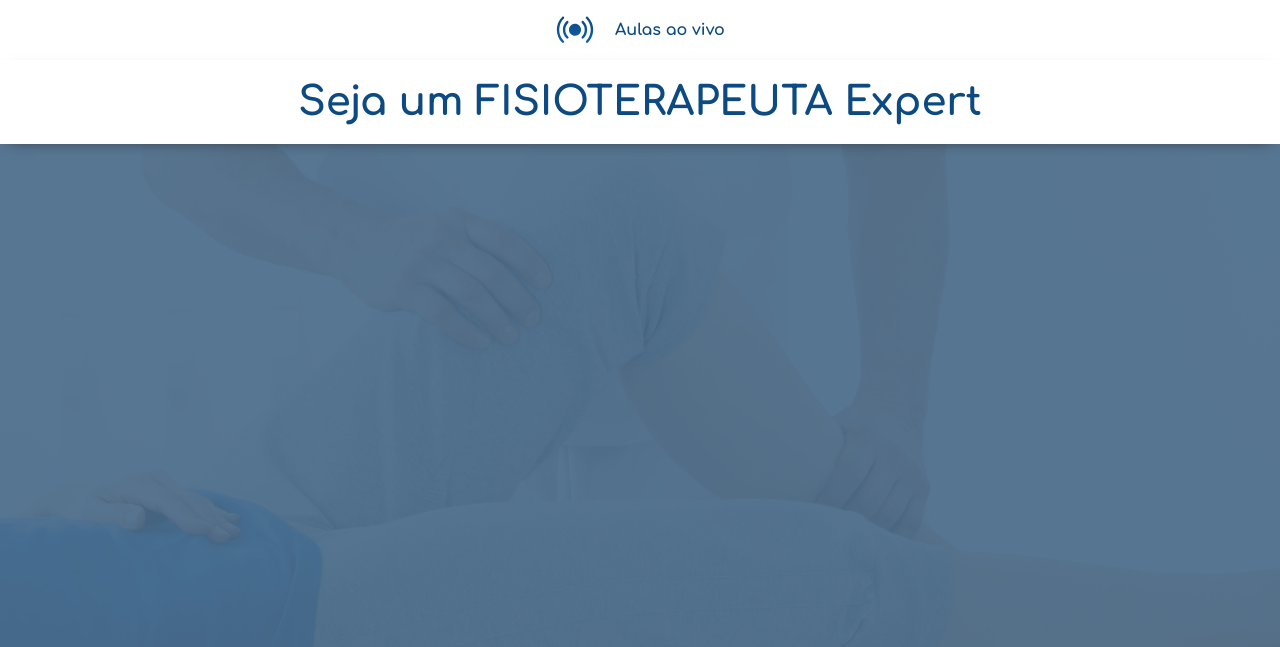
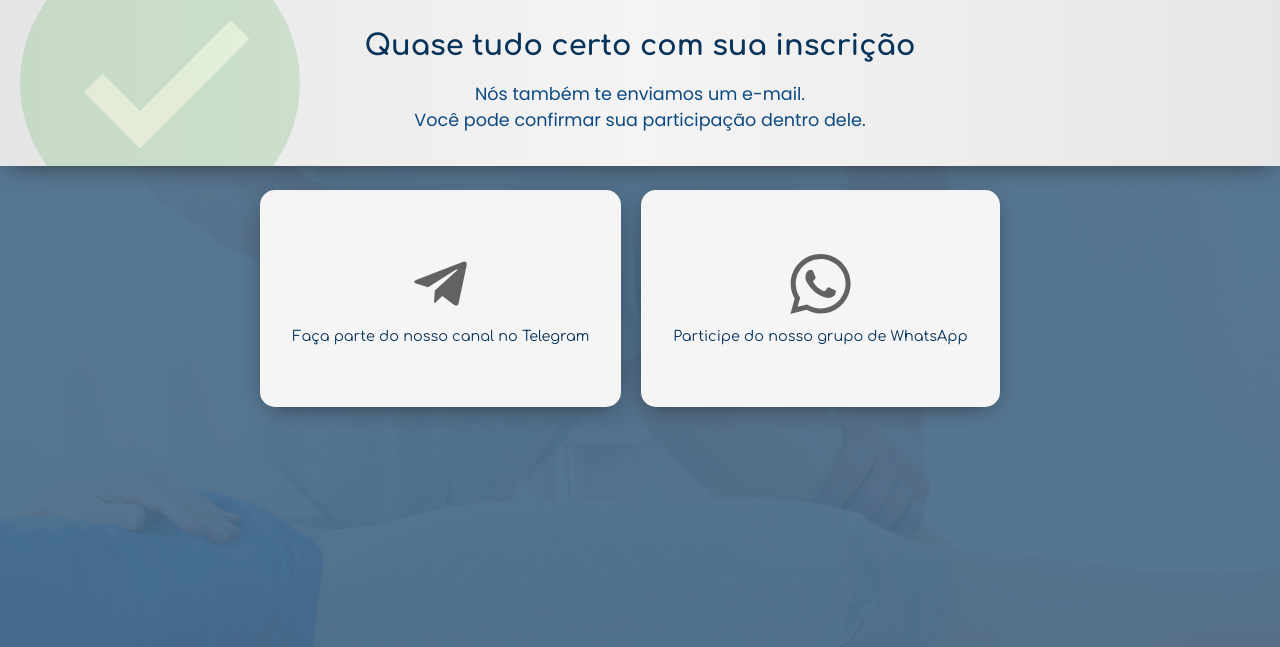
Before and after one commit to Startap/newtimes-joseordenes, a PHP site: template views/website/obrigado.php in a window 1280 px wide. Shown: the top 647 px of the page. Run offline with PHP 8.4, Linux system fonts and the light colour scheme; the template is opened without the code that fills it, so the values that code supplies are empty.

Commit message:
💚 Finish thank you page redesign

```diff
--- a/assets/app.css
+++ b/assets/app.css
@@ -2,8 +2,7 @@ html {
   width: 100%;
 }
 
-body,
-html {
+body, html {
   display: block;
   box-sizing: border-box;
   margin: 0;
@@ -134,6 +133,7 @@ body {
 /**
 * Illustration section
 */
+
 #background-2 {
   background-color: #e5e5e5;
   display: flex;
@@ -145,8 +145,7 @@ body {
   box-sizing: border-box;
 }
 
-section #objects-1,
-section #objects-2 {
+section #objects-1, section #objects-2 {
   max-width: 900px;
   display: flex;
   justify-content: center;
@@ -253,6 +252,7 @@ section #objects-2 {
   width: 100%;
   height: 200px;
 }
+
 #separador-1 {
   margin: 6.2% auto auto auto;
 }
@@ -276,8 +276,7 @@ section #objects-2 {
   position: relative;
 }
 
-#top-scene3:before,
-#top-scene3:after {
+#top-scene3:before, #top-scene3:after {
   display: block;
   position: absolute;
   content: "";
@@ -299,9 +298,17 @@ section #objects-2 {
   top: 99%;
 }
 
-#box-1 { flex-basis: 20%; }
-#box-2 { flex-basis: 30%; }
-#box-3 { flex-basis: 37%; }
+#box-1 {
+  flex-basis: 20%;
+}
+
+#box-2 {
+  flex-basis: 30%;
+}
+
+#box-3 {
+  flex-basis: 37%;
+}
 
 .rows {
   display: flex;
@@ -433,19 +440,10 @@ p#subtitle-footer {
   font-weight: bold;
   font-size: 18px;
   line-height: 20px;
-  background: linear-gradient(
-    93.87deg,
-    #18b5ba 49.96%,
-    rgba(23, 195, 201, 0.8) 97.38%
-  );
+  background: linear-gradient( 93.87deg, #18b5ba 49.96%, rgba(23, 195, 201, 0.8) 97.38%);
   border: 1px solid #0d4a81;
   box-sizing: border-box;
-  box-shadow: 0px 62px 53px rgba(24, 181, 186, 0.0347977),
-    0px 32.9851px 31.8823px rgba(24, 181, 186, 0.0489529),
-    0px 20.4158px 21.1919px rgba(24, 181, 186, 0.0577066),
-    0px 15.1541px 18.0014px rgba(24, 181, 186, 0.0635428),
-    0px 11.4655px 16.124px rgba(24, 181, 186, 0.0674648),
-    0px 6.74215px 10.6854px rgba(24, 181, 186, 0.07);
+  box-shadow: 0px 62px 53px rgba(24, 181, 186, 0.0347977), 0px 32.9851px 31.8823px rgba(24, 181, 186, 0.0489529), 0px 20.4158px 21.1919px rgba(24, 181, 186, 0.0577066), 0px 15.1541px 18.0014px rgba(24, 181, 186, 0.0635428), 0px 11.4655px 16.124px rgba(24, 181, 186, 0.0674648), 0px 6.74215px 10.6854px rgba(24, 181, 186, 0.07);
   border-radius: 8px;
   margin: 2% auto auto auto;
 }
@@ -463,8 +461,8 @@ footer {
   color: #f5f5f5;
 }
 
+/** FORM replacementes */
 
-/** FORM replacementes */
 #rd-section-kl02258o {
   background: transparent !important;
 }
@@ -482,7 +480,7 @@ footer {
   text-align: center;
 }
 
-#rd-form-kl02258v .with-select-flags > .phone-input-group > .select2-container > .select2-choice {
+#rd-form-kl02258v .with-select-flags>.phone-input-group>.select2-container>.select2-choice {
   height: 60px !important;
   display: flex;
   align-items: center;
@@ -535,8 +533,8 @@ footer {
   position: inherit;
   display: inherit;
   text-align: center;
-  background: rgb(23,81,133);
-  background: linear-gradient(180deg, rgba(23,81,133,1) 0%, rgba(13,74,129,1) 35%, rgba(25,97,162,1) 100%);
+  background: rgb(23, 81, 133);
+  background: linear-gradient(180deg, rgba(23, 81, 133, 1) 0%, rgba(13, 74, 129, 1) 35%, rgba(25, 97, 162, 1) 100%);
   color: #F5F5F5;
   padding: 2em 0;
 }
@@ -546,7 +544,7 @@ footer {
 }
 
 .box-conteudo .row-obrigado {
-  display:flex;
+  display: flex;
   flex-direction: row;
   align-items: center;
   margin: auto;
@@ -572,8 +570,8 @@ footer {
   font-weight: bold;
   text-transform: uppercase;
   color: white;
-  background: rgb(23,81,133);
-background: linear-gradient(180deg, rgba(23,81,133,1) 0%, rgba(13,74,129,1) 35%, rgba(25,97,162,1) 100%);
+  background: rgb(23, 81, 133);
+  background: linear-gradient(180deg, rgba(23, 81, 133, 1) 0%, rgba(13, 74, 129, 1) 35%, rgba(25, 97, 162, 1) 100%);
   border-radius: 6px;
   font-size: 1.5em;
   padding: 1.5em 1em;
@@ -590,55 +588,42 @@ background: linear-gradient(180deg, rgba(23,81,133,1) 0%, rgba(13,74,129,1) 35%,
   #subtitle-1 {
     font-size: 0.9em;
   }
-
   #subtitle-2 {
     font-size: 0.75em;
   }
-
   section #objects-1, section #objects-2 {
     flex-direction: column;
   }
-
-    section #objects-1 > .object-text-content,
-    section #objects-2 > .object-text-content {
+  section #objects-1>.object-text-content, section #objects-2>.object-text-content {
     text-align: left;
   }
-
   .object-text-content::before {
     content: none;
   }
-
   #mid-separadores {
     flex-direction: column;
     padding: 2em 2em;
   }
-
   .box {
     margin-bottom: 20px;
   }
-
   #perfil-profissional {
     padding: 0 0em 3em 0em;
     flex-direction: column;
   }
-
   #perfil-profissional #perfil {
     text-align: center;
   }
-
   section#footer {
     padding-top: 3em;
   }
-
   #background-2 {
     padding: 3em 20px;
   }
-
   #background-2 #objects-1 {
     margin-bottom: 2em;
   }
 }
-
 
 #form__callout h3 {
   text-align: center;
@@ -668,3 +653,110 @@ background: linear-gradient(180deg, rgba(23,81,133,1) 0%, rgba(13,74,129,1) 35%,
   font-size: 0.8em;
   font-weight: normal;
 }
+
+#thanks__title, #section__social_network {
+  display: flex;
+  width: 100%;
+  justify-content: center;
+  position: relative;
+}
+
+#thanks__title {
+  background: linear-gradient(90deg, #e5e5e5 0%, #f4f4f4 50%, #e6e6e6 100%);
+  flex-direction: column;
+  box-sizing: border-box;
+  padding: 2em 0;
+  box-shadow: 0 5px 25px -10px #222;
+  z-index: 1;
+}
+
+#thanks__title::after {
+  content: '';
+  display: block;
+  z-index: -1;
+  position: absolute;
+  top: 0;
+  left: 0;
+  background: url('/assets/images/ok.svg') -5em bottom no-repeat;
+  background-size: 80%;
+  height: 100%;
+  width: 100%;
+  opacity: 0.2;
+}
+
+#thanks__title h1 {
+  font-family: 'Comfortaa';
+  font-size: 1.8em;
+  margin-bottom: 20px;
+  color: #08345a;
+  font-weight: 700;
+  text-align: center;
+}
+
+#thanks__title p {
+  font-family: 'Poppins', sans-serif;
+  font-size: 1.1em;
+  line-height: 150%;
+  color: #0d4a81;
+  text-align: center;
+}
+
+#section__social_network {
+  margin: 1.5em auto auto auto;
+  text-align: center;
+  display: flex;
+  flex-wrap: wrap;
+  align-content: stretch;
+  justify-content: center;
+}
+
+#section__social_network a {
+  text-decoration: none;
+  display: flex;
+  flex-direction: column;
+  position: relative;
+  justify-content: center;
+  padding: 4em 2em;
+  background: #f5f5f5;
+  border-radius: 15px;
+  margin-bottom: 20px;
+  font-family: 'Comfortaa';
+  box-sizing: border-box;
+  box-shadow: 0 5px 25px -10px #222;
+  transition: all 0.3s ease;
+}
+
+@media screen and (min-width: 768px) {
+  #section__social_network a {
+    margin-right: 20px;
+    margin-bottom: 0px;
+  }
+  #thanks__title::after {
+    background: url('/assets/images/ok.svg') center left no-repeat;
+    background-size: 25%;
+  }
+}
+
+.social_network_card div {
+  display: flex;
+  flex-direction: column;
+  font-size: 0.9em;
+  color: #08345a;
+}
+
+#section__social_network a:hover {
+  background: #08345a;
+}
+
+#section__social_network a:hover div {
+  color: #F5F5F5;
+}
+
+#section__social_network a:hover div img {
+  filter: invert(1) brightness(2);
+}
+
+#section__social_network a div img {
+  max-height: 60px;
+  margin-bottom: 15px;
+}
--- a/views/website/obrigado.php
+++ b/views/website/obrigado.php
@@ -1,4 +1,5 @@
 <?php
+
 /**
  * This is the thank you layout. All content placed here we'll be displayed when the user
  * calls '/obrigado' at browser or after click at Subscribe button. Since we have a backend
@@ -9,32 +10,27 @@
 
 
 <section id="background-1">
-    <div id="header-bar">
-        <img id="icon-1" src="/assets/images/icon_broadcast.svg"  width="40px" height="40px" alt="" >
-        <p id="description-icon-1">Aulas ao vivo</p>
+    <div id="thanks__title">
+        <h1>Quase tudo certo com sua inscrição</h1>
+        <p>
+            Nós também te enviamos um e-mail.
+            <br>Você pode confirmar sua participação dentro dele.
+        </p>
     </div>
 
-    <h1 id="title-1">Seja um FISIOTERAPEUTA Expert</h1>
+    <div id="section__social_network">
+        <a href="https://t.me/ordenesjosem" class="social_network_card" target="_blank" rel="nofollow norel">
+            <div>
+                <img src="/assets/images/social_icons/telegram-plane.svg" alt="Ícone de rede social - Telegram" />
+                Faça parte do nosso canal no Telegram
+            </div>
+        </a>
 
-    <!-- <div id="box-agradecimento">
-        <div class="box-header">
-            <h2>Obrigado por se inscrever</h2>
-        </div>
-        <div class="box-conteudo">
-            <div class="row-obrigado">
-                <img src="/assets/images/Icon__Chat.svg" alt="">
-                <p>Você recebeu um e-mail. Lá tem um link para as aulas ao vivo.</p>
+        <a href="https://chat.whatsapp.com/CHcqmTOoRML1YYs5TZbhEi" class="social_network_card" target="_blank" rel="nofollow norel">
+            <div>
+                <img src="/assets/images/social_icons/whatsapp.svg" alt="Ícone de rede social - WhatsApp" />
+                Participe do nosso grupo de WhatsApp
             </div>
-            <div class="row-obrigado">
-                <img src="/assets/images/Icon__Email.svg" alt="">
-                <p>Você também pode entrar para nosso canal do <b>Telegram</b> e ser avisado das novidades.</p>
-            </div>
-        </div>
-    </div> -->
-
-    <!-- <div class="button-telegram-container">
-        <a href="https://t.me/ordenesjosem" id="btn-href" target="_blank">
-            <span id="telegram-button">ENTRAR NO GRUPO</span>
         </a>
-    </div> -->
+    </div>
 </section>
```
Also changed, not shown: assets/images/ok.svg (added), assets/images/social_icons/telegram-plane.svg (added), assets/images/social_icons/whatsapp.svg (added). Lines whose indentation alone changed are shown as unchanged.
